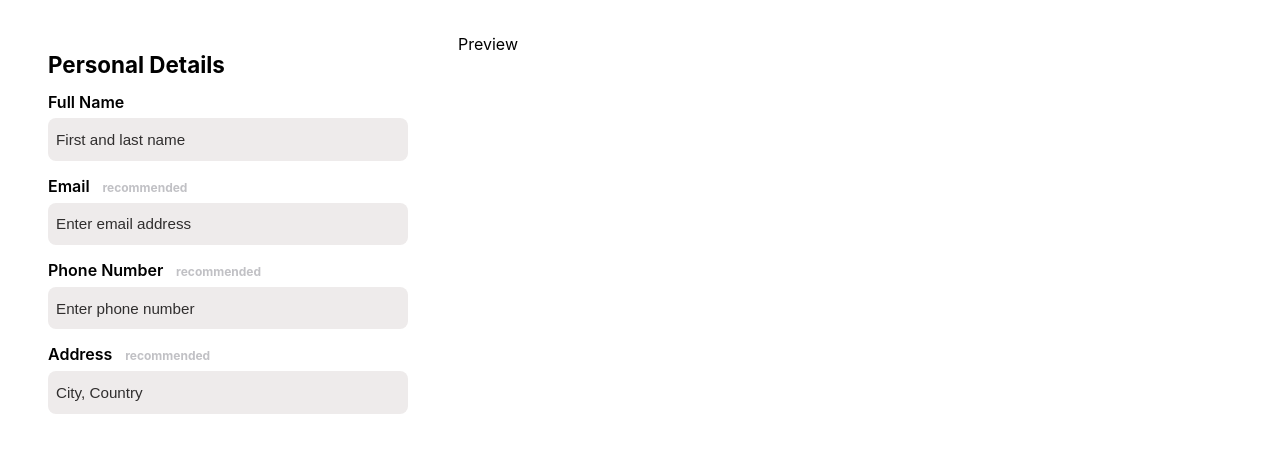
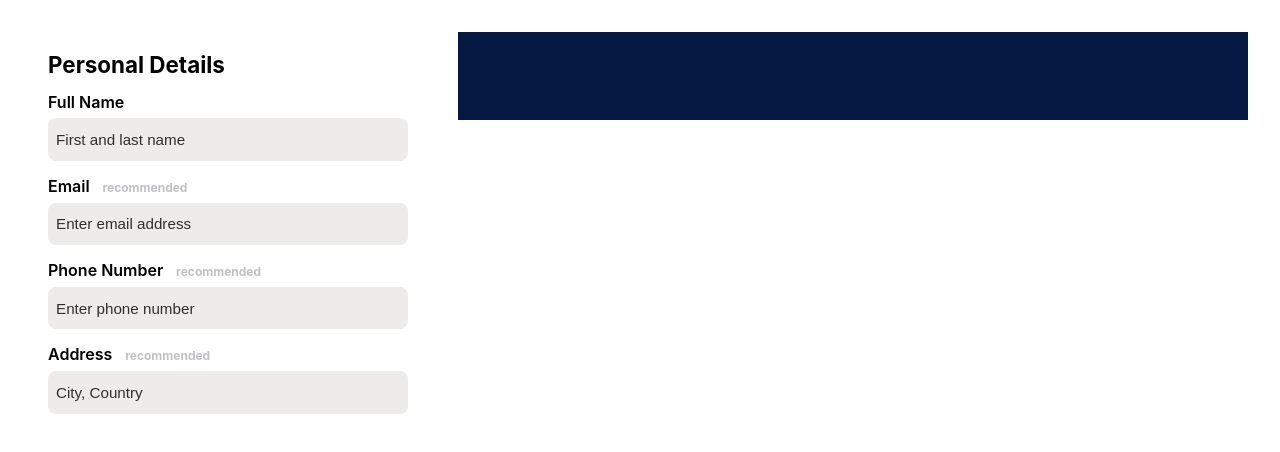
Before and after one commit to sobrands/cv-application, a React app: page / in a window 1280 px wide. Shown: the top 452 px of the page. Built offline with nearby package versions, Linux system fonts and the light colour scheme; the HTML template or start-up script is replaced by a standard one.

Commit message:
Added resume preview upon input

```diff
--- a/src/App.jsx
+++ b/src/App.jsx
@@ -1,13 +1,20 @@
 import "./App.css";
 import Form from "./components/Form";
 import Preview from "./components/Preview";
+import { useState } from "react";
 
 function App() {
+  const [name, setName] = useState("");
+
+  function handleNameChange(e) {
+    setName(e.target.value);
+  }
+
   return (
     <>
       <main>
-        <Form />
-        <Preview />
+        <Form handleNameChange={handleNameChange} />
+        <Preview name={name} />
       </main>
     </>
   );
--- a/src/components/Form.jsx
+++ b/src/components/Form.jsx
@@ -1,10 +1,10 @@
 import "../styles/Form.css";
 import PersonalDetails from "./form-sections/PersonalDetails";
 
-export default function Form() {
+export default function Form({ handleNameChange }) {
   return (
     <div className="formFill">
-      <PersonalDetails />
+      <PersonalDetails handleNameChange={handleNameChange} />
     </div>
   );
 }
--- a/src/components/Preview.jsx
+++ b/src/components/Preview.jsx
@@ -1,5 +1,10 @@
 import "../styles/Preview.css";
+import PersonalInfo from "./preview-sections/PersonalInfo";
 
-export default function Preview() {
-  return <div className="preview">Preview</div>;
+export default function Preview({ name }) {
+  return (
+    <div className="preview">
+      <PersonalInfo name={name} />
+    </div>
+  );
 }
--- a/src/components/form-sections/PersonalDetails.jsx
+++ b/src/components/form-sections/PersonalDetails.jsx
@@ -1,6 +1,6 @@
 import "../../styles/PersonalDetails.css";
 
-export default function PersonalDetails() {
+export default function PersonalDetails({ handleNameChange }) {
   return (
     <div className="form">
       <h1>Personal Details</h1>
@@ -11,6 +11,7 @@ export default function PersonalDetails() {
             id="fullName"
             name="fullName"
             placeholder="First and last name"
+            onChange={handleNameChange}
           ></input>
         </div>
         <div className="details">
--- /dev/null
+++ b/src/components/preview-sections/PersonalInfo.jsx
@@ -0,0 +1,9 @@
+import "../../styles/PersonalInfo.css";
+
+export default function PersonalInfo({ name }) {
+  return (
+    <div className="personalInfo">
+      <h1 className="fullName">{name}</h1>
+    </div>
+  );
+}
--- /dev/null
+++ b/src/styles/PersonalInfo.css
@@ -0,0 +1,12 @@
+.personalInfo {
+  background-color: #051841;
+  padding: 2.25rem 1.5rem;
+  display: flex;
+  flex-direction: column;
+  align-items: center;
+}
+
+.fullName {
+  color:white;
+  font-size: 2rem;
+}
```
